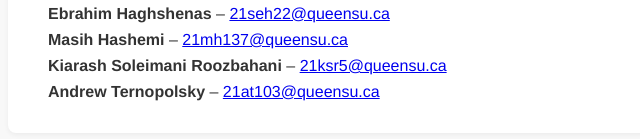
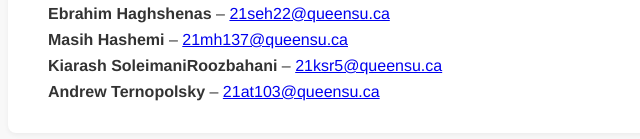
Before and after one commit to kia8804/cisc322group4, a plain HTML site: page index.html in a window 1280 px wide. Shown: the part 1244-1383 px from the top of the page, 56-696 px from the left. Drawn offline with Linux system fonts and the light colour scheme.

Commit message:
Update index.html

```diff
--- a/index.html
+++ b/index.html
@@ -169,7 +169,7 @@
             <a href="mailto:johndoe@example.com">21mh137@queensu.ca</a>
           </li>
           <li>
-            <strong>Kiarash Soleimani Roozbahani</strong> –
+            <strong>Kiarash SoleimaniRoozbahani</strong> –
             <a href="mailto:21ksr5@queensu.ca">21ksr5@queensu.ca</a>
           </li>
           <li>
```
